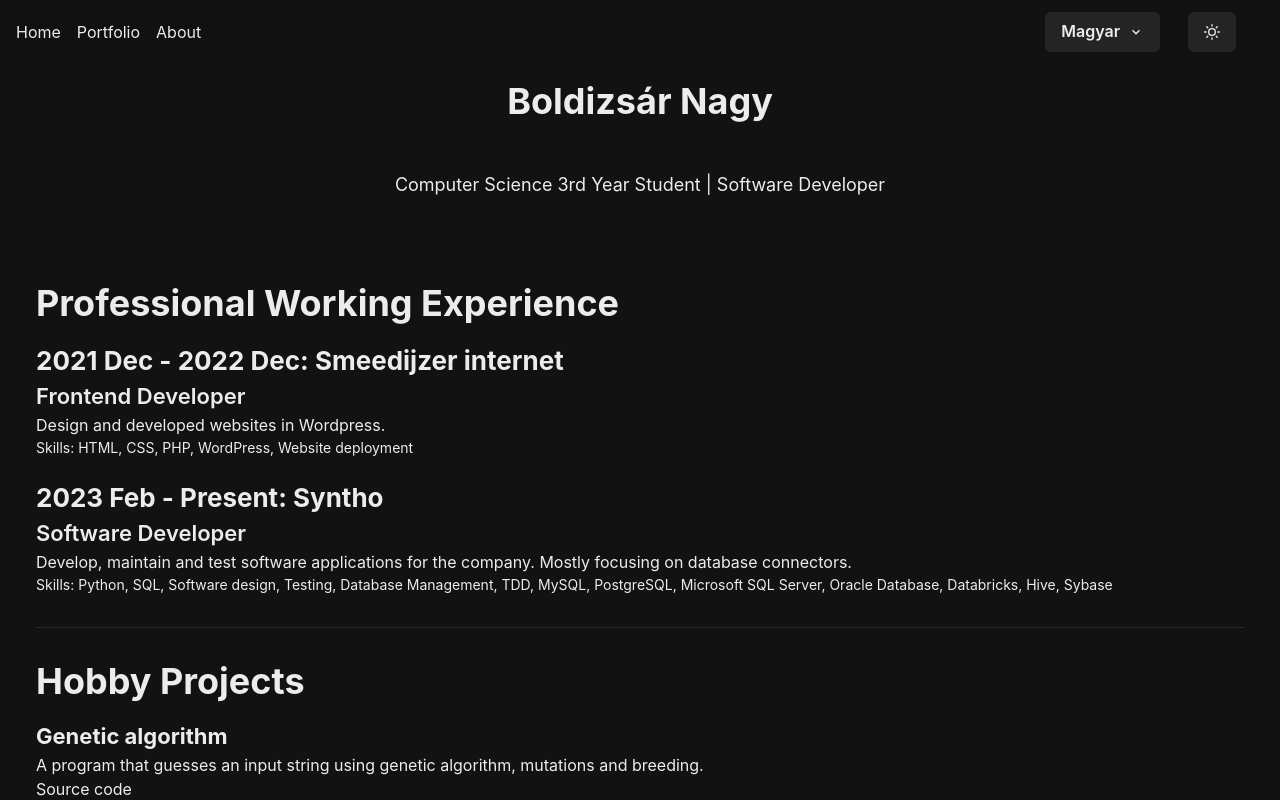
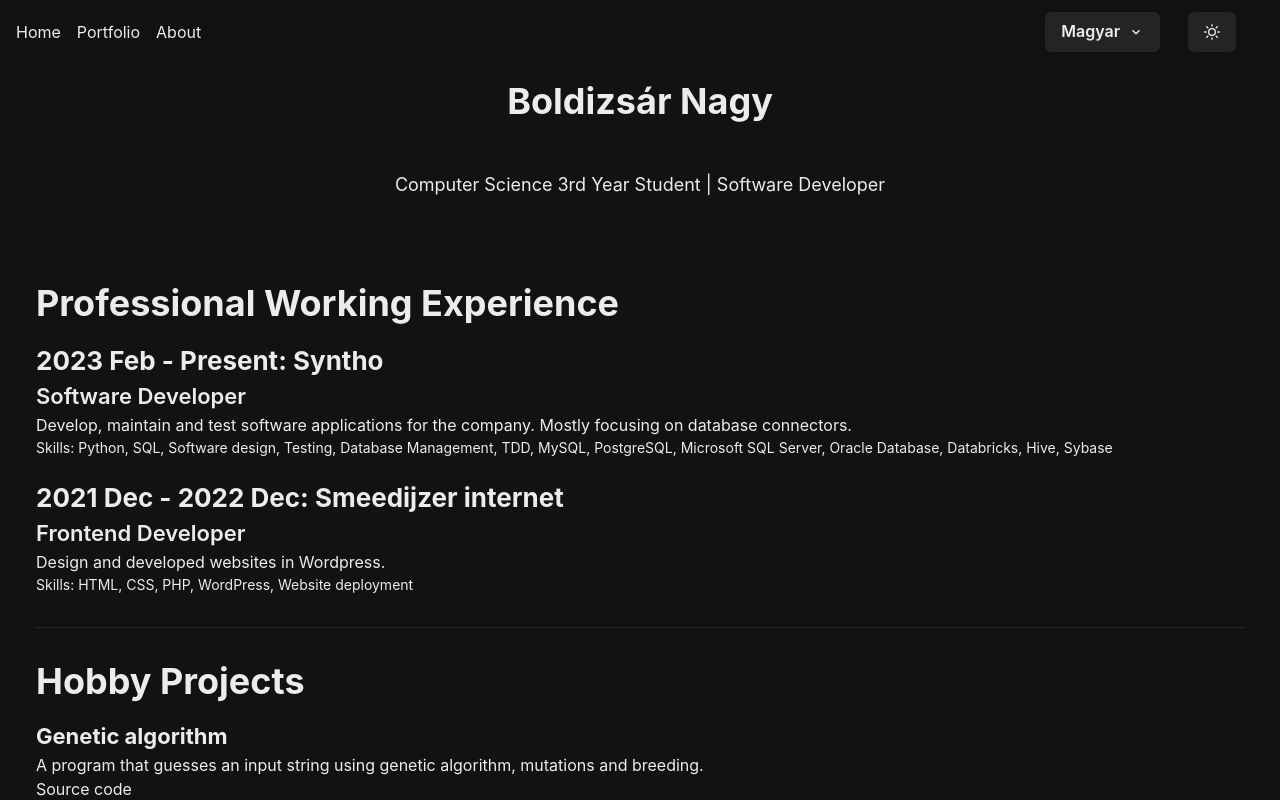
Before and after one commit to Csoldo/portfolio, a React (Vite) app in the folder frontend/: page /portfolio in a window 1280 px wide. Shown: the top 800 px of the page. Built offline with nearby package versions, Linux system fonts and the light colour scheme.

Commit message:
small fix

```diff
--- a/frontend/src/components/Header.tsx
+++ b/frontend/src/components/Header.tsx
@@ -7,7 +7,7 @@ const Header = () => {
   return (
     <VStack align="center" spacing={4}>
       <Heading as="h1" size="xl" padding={4}>
-        Boldizsár Nagy
+        {t('boldizsarnagy')}
       </Heading>
       <Text fontSize="lg" padding={4} align={'center'}>
         {t('headerText')}
--- a/frontend/src/i18n/en/translation.json
+++ b/frontend/src/i18n/en/translation.json
@@ -1,4 +1,5 @@
 {
+    "boldizsarnagy": "Boldizsár Nagy",
     "home": "Home",
     "portfolio": "Portfolio",
     "about": "About",
--- a/frontend/src/i18n/hu/translation.json
+++ b/frontend/src/i18n/hu/translation.json
@@ -1,4 +1,5 @@
 {
+    "boldizsarnagy": "Nagy Boldizsár",
     "home": "Kezdőlap",
     "portfolio": "Portfólió",
     "about": "Rólam",
--- a/frontend/src/pages/Portfolio.tsx
+++ b/frontend/src/pages/Portfolio.tsx
@@ -85,13 +85,6 @@ const Portfolio: React.FC = () => {
   const { t } = useTranslation();
   const experiences: Experience[] = [
     {
-      period: t("period2021to2022"),
-      company: "Smeedijzer internet",
-      role: t("frontendDeveloper"),
-      description: t("description1"),
-      skills: ["HTML", "CSS", "PHP", "WordPress", "Website deployment"],
-    },
-    {
       period: t("period2023toPresent"),
       company: "Syntho",
       role: t("softwareDeveloper"),
@@ -111,6 +104,13 @@ const Portfolio: React.FC = () => {
         "Hive",
         "Sybase",
       ],
+    },
+    {
+      period: t("period2021to2022"),
+      company: "Smeedijzer internet",
+      role: t("frontendDeveloper"),
+      description: t("description1"),
+      skills: ["HTML", "CSS", "PHP", "WordPress", "Website deployment"],
     },
   ];
 
```
